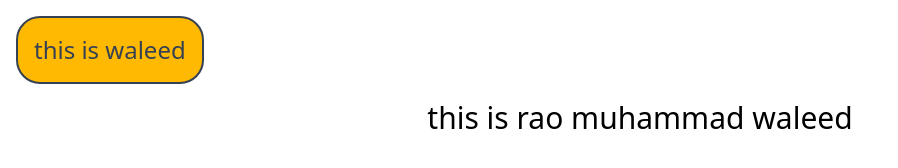
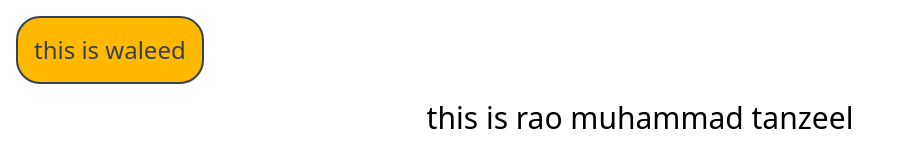
Before and after one commit to rao-waleed451/first-local-repository, a website: page index.html in a window 1280 px wide. Shown: the whole page, without its empty margins (0-898 px from the left). Drawn offline with Linux system fonts and the light colour scheme.

Commit message:
i have change the name of waleed to tazeel in main

```diff
--- a/index.html
+++ b/index.html
@@ -9,7 +9,7 @@
 </head>
 <body class="dark:bg-slate-700">
     <button class="btn">this is waleed</button>
-    <h1 class="text-3xl dark:text-white text-center">this is rao muhammad waleed</h1>
+    <h1 class="text-3xl dark:text-white text-center">this is rao muhammad tanzeel</h1>
 
 </body>
 </html>
```
